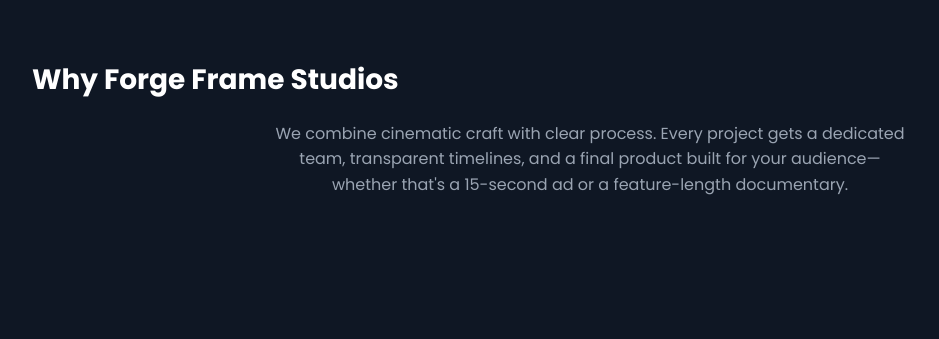
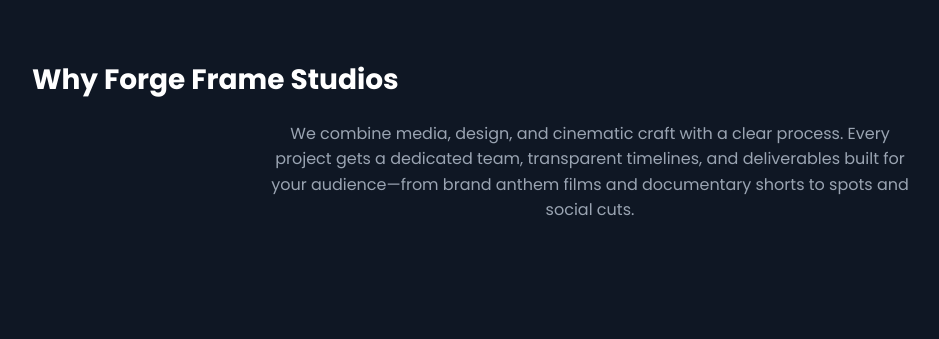
Before and after one commit to shirisha456/Forge-frame-studios, a PHP site: page /Cross-Domain-Enterprise-Online-Market-Place/ in a window 1280 px wide. Shown: the part 721-1060 px from the top of the page, without its empty margins (50-989 px from the left). Run offline with PHP 8.4, Linux system fonts and the light colour scheme.

Commit message:
Standardize branding to "Forge Frame Studios" in comments and documentation across multiple files, and update service offerings in configuration and product descriptions.

```diff
--- a/admin.php
+++ b/admin.php
@@ -1,6 +1,6 @@
 <?php
 /**
- * Forgeframe Studios — Secure admin area
+ * Forge Frame Studios — Secure admin area
  * Lists "current users" (display only), links to contact-list, export contacts CSV.
  */
 define('FORGEFRAME', true);
--- a/api/marketplace-top-products.php
+++ b/api/marketplace-top-products.php
@@ -2,7 +2,7 @@
 declare(strict_types=1);
 
 /**
- * Marketplace feed — Forgeframe Studios (company_id 3).
+ * Marketplace feed — Forge Frame Studios (company_id 3).
  * Default: top 5 by server counts. ?catalog=all returns every offering in products.json.
  */
 
--- a/assets/css/style.css
+++ b/assets/css/style.css
@@ -1,5 +1,5 @@
 /**
- * Forgeframe Studios — Custom styles
+ * Forge Frame Studios — Custom styles
  * Cinematic theme: dark charcoal #0f1724, accent amber #ff8a00, muted #9aa4b2
  * Cards: #111827 with subtle glass effect
  */
@@ -245,6 +245,8 @@
 .service-col:nth-child(8) .service-card { animation-delay: 0.4s; }
 .service-col:nth-child(9) .service-card { animation-delay: 0.45s; }
 .service-col:nth-child(10) .service-card { animation-delay: 0.5s; }
+.service-col:nth-child(11) .service-card { animation-delay: 0.55s; }
+.service-col:nth-child(12) .service-card { animation-delay: 0.6s; }
 @keyframes fadeSlideUp {
   from {
     opacity: 0;
--- a/assets/js/cookies.js
+++ b/assets/js/cookies.js
@@ -1,5 +1,5 @@
 /**
- * Forgeframe Studios — Cookie utilities
+ * Forge Frame Studios — Cookie utilities
  * recent_products: JSON array of slugs, most recent first, max 5
  * visit_counts: JSON object { slug: count, ... }
  * path=/; max-age=31536000 (1 year)
--- a/assets/js/main.js
+++ b/assets/js/main.js
@@ -1,5 +1,5 @@
 /**
- * Forgeframe Studios — Main JS
+ * Forge Frame Studios — Main JS
  * Nav scroll behavior, modal accessibility (focus trap), skip link, product gallery
  */
 
--- a/contact-list.php
+++ b/contact-list.php
@@ -1,6 +1,6 @@
 <?php
 /**
- * Forgeframe Studios — Admin: Contact list
+ * Forge Frame Studios — Admin: Contact list
  * Reads /data/contacts.txt with fopen/fgets, parses CSV (str_getcsv), displays in table.
  * Protected: requires admin session.
  */
--- a/hash_password.php
+++ b/hash_password.php
@@ -1,6 +1,6 @@
 <?php
 /**
- * Forgeframe Studios — Generate bcrypt hash for password
+ * Forge Frame Studios — Generate bcrypt hash for password
  * Run from CLI: php hash_password.php
  * Or in browser with ?password=YourNewPassword (for lab only; remove in production)
  * Then replace the password in /data/users.txt with admin:$2y$10$... (the hash output)
--- a/includes/config.php
+++ b/includes/config.php
@@ -12,6 +12,8 @@
 // Brand & domain (update for production: shirishagujja.me)
 define('SITE_NAME', 'Forge Frame Studios');
 define('SITE_TAGLINE', 'Crafting cinematic stories for brands and creators');
+/** Used in JSON-LD and anywhere a fuller “what we do” line helps (SEO / marketplace alignment). */
+define('SITE_ORGANIZATION_DESCRIPTION', 'Forge Frame Studios is a media and design studio for video production and creative work—including brand anthem films, documentary shorts, commercials, and motion design for brands and creators.');
 define('SITE_DOMAIN', 'shirishagujja.me');
 define('SITE_URL', 'https://' . SITE_DOMAIN);
 define('BASE_PATH', dirname(__DIR__));
--- a/includes/header.php
+++ b/includes/header.php
@@ -28,7 +28,7 @@
     <!-- Font Awesome -->
     <link href="https://cdnjs.cloudflare.com/ajax/libs/font-awesome/6.5.1/css/all.min.css" rel="stylesheet">
     <!-- Custom styles -->
-    <link href="<?php echo ASSETS_CSS; ?>?v=2" rel="stylesheet">
+    <link href="<?php echo ASSETS_CSS; ?>?v=3" rel="stylesheet">
     <!-- Schema.org Organization / LocalBusiness -->
     <script type="application/ld+json">
     {
@@ -36,7 +36,7 @@
         "@type": "Organization",
         "name": "<?php echo htmlspecialchars(SITE_NAME); ?>",
         "url": "<?php echo SITE_URL; ?>",
-        "description": "<?php echo htmlspecialchars(SITE_TAGLINE); ?>",
+        "description": "<?php echo htmlspecialchars(SITE_ORGANIZATION_DESCRIPTION); ?>",
         "sameAs": []
     }
     </script>
@@ -45,7 +45,7 @@
         "@context": "https://schema.org",
         "@type": "LocalBusiness",
         "name": "<?php echo htmlspecialchars(SITE_NAME); ?>",
-        "description": "<?php echo htmlspecialchars(SITE_TAGLINE); ?>",
+        "description": "<?php echo htmlspecialchars(SITE_ORGANIZATION_DESCRIPTION); ?>",
         "url": "<?php echo SITE_URL; ?>"
     }
     </script>
--- a/index.php
+++ b/index.php
@@ -25,7 +25,7 @@
     <div class="container hero-container">
         <div class="hero-content">
             <h1 class="hero-title"><?php echo htmlspecialchars(SITE_TAGLINE); ?></h1>
-            <p class="hero-subhead">We bring your brand stories to life with film-grade production—from concept to final cut.</p>
+            <p class="hero-subhead">We are a media and design studio for video production and creative storytelling—film-grade execution from concept to final cut.</p>
             <div class="hero-cta">
                 <a href="/products.php" class="btn btn-primary btn-cta-fill">View Services</a>
                 <a href="/contact.php" class="btn btn-outline-light btn-cta-outline">Contact Us</a>
@@ -41,7 +41,7 @@
 <section class="section pitch-section" aria-labelledby="pitch-heading">
     <div class="container">
         <h2 id="pitch-heading" class="section-title">Why Forge Frame Studios</h2>
-        <p class="pitch-lead text-center mx-auto">We combine cinematic craft with clear process. Every project gets a dedicated team, transparent timelines, and a final product built for your audience—whether that's a 15-second ad or a feature-length documentary.</p>
+        <p class="pitch-lead text-center mx-auto">We combine media, design, and cinematic craft with a clear process. Every project gets a dedicated team, transparent timelines, and deliverables built for your audience—from brand anthem films and documentary shorts to spots and social cuts.</p>
     </div>
 </section>
 
--- a/login.php
+++ b/login.php
@@ -1,6 +1,6 @@
 <?php
 /**
- * Forgeframe Studios — Admin login
+ * Forge Frame Studios — Admin login
  * Reads /data/users.txt: lines format username:password
  * If password starts with $2y$ use password_verify(); else plaintext compare (class lab).
  * Default: admin / Admin@123
--- a/logout.php
+++ b/logout.php
@@ -1,6 +1,6 @@
 <?php
 /**
- * Forgeframe Studios — Logout: destroy session and redirect to login
+ * Forge Frame Studios — Logout: destroy session and redirect to login
  */
 session_start();
 $_SESSION = [];
--- a/make_placeholders.php
+++ b/make_placeholders.php
@@ -12,7 +12,7 @@
 if (!is_dir($dir)) {
     mkdir($dir, 0755, true);
 }
-$slugs = ['commercial-ads', 'corporate-videos', 'product-videos', 'youtube-production', 'full-post-production', 'color-grading', 'motion-graphics', 'explainer-animation', 'event-videography', 'drone-videography'];
+$slugs = ['brand-anthem-film', 'documentary-shorts', 'commercial-ads', 'corporate-videos', 'product-videos', 'youtube-production', 'full-post-production', 'color-grading', 'motion-graphics', 'explainer-animation', 'event-videography', 'drone-videography'];
 $names = ['hero-bg', 'about-story', 'news-reel-2025', 'news-color-grading', 'news-event-bts'];
 $created = 0;
 foreach ($slugs as $s) {
--- a/product.php
+++ b/product.php
@@ -1,6 +1,6 @@
 <?php
 /**
- * Forgeframe Studios — Single product/service page
+ * Forge Frame Studios — Single product/service page
  * product.php?slug=<slug> — cookie update runs on load via cookies.js
  */
 define('FORGEFRAME', true);
--- a/products.php
+++ b/products.php
@@ -1,7 +1,7 @@
 <?php
 /**
  * Forge Frame Studios — Services listing
- * Grid of 10 products; Recently Viewed & Top 5 Most Visited are rendered client-side via cookies.js
+ * Grid of services from data/products.json; visit history widgets use cookies.js
  */
 define('FORGEFRAME', true);
 require_once __DIR__ . '/includes/config.php';
--- a/schema.sql
+++ b/schema.sql
@@ -1,4 +1,4 @@
--- Forgeframe Studios user module schema
+-- Forge Frame Studios user module schema
 -- Creates database and users table with required indexes.
 
 CREATE DATABASE IF NOT EXISTS `forgeframe_studios_site`
--- a/seed-users.sql
+++ b/seed-users.sql
@@ -1,4 +1,4 @@
--- Forgeframe Studios user module seed data
+-- Forge Frame Studios user module seed data
 USE `forgeframe_studios_site`;
 
 INSERT INTO `users` (`first_name`, `last_name`, `email`, `home_address`, `home_phone`, `cell_phone`) VALUES
--- a/visited-products.php
+++ b/visited-products.php
@@ -1,6 +1,6 @@
 <?php
 /**
- * Forgeframe Studios — Last 5 visited or Top 5 most visited (separate page)
+ * Forge Frame Studios — Last 5 visited or Top 5 most visited (separate page)
  * ?type=recent → Last 5 previously visited products
  * ?type=most  → Top 5 most visited products
  */
--- a/write_placeholders.php
+++ b/write_placeholders.php
@@ -11,6 +11,7 @@
 }
 $bytes = base64_decode($base64);
 $slugs = [
+    'brand-anthem-film', 'documentary-shorts',
     'commercial-ads', 'corporate-videos', 'product-videos', 'youtube-production',
     'full-post-production', 'color-grading', 'motion-graphics', 'explainer-animation',
     'event-videography', 'drone-videography'
```
